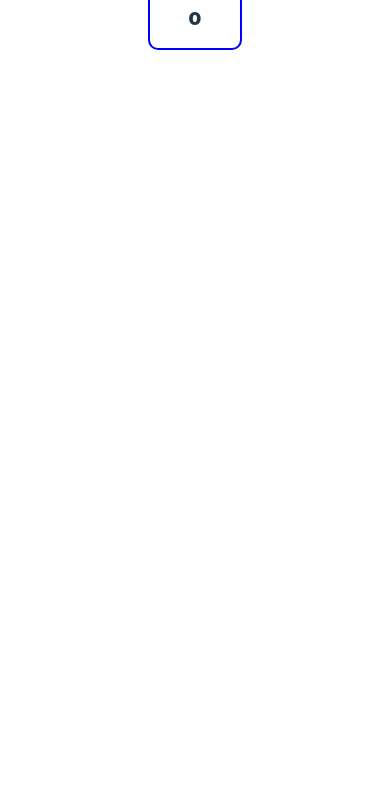
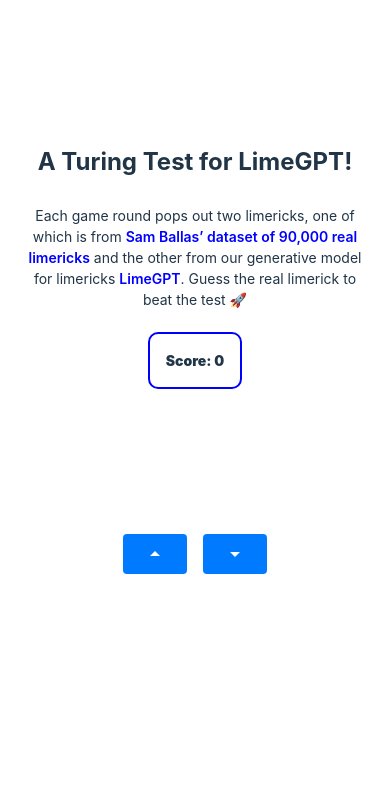
Before and after one commit to RajdeepSarkar2000/limerick-game, a React (Vite) app: page / in a window 390 px wide. Shown: the top 808 px of the page. Built offline with nearby package versions, Linux system fonts and the light colour scheme; a web font is replaced by a local one.

Commit message:
added media queries

```diff
--- a/src/App.jsx
+++ b/src/App.jsx
@@ -33,26 +33,34 @@
 
 
 
-const Container = styled('div')({
+const Container = styled('div')(({ theme }) => ({
   display: 'flex',
   flexDirection: 'column',
   alignItems: 'center',
   justifyContent: 'center',
   height: '100vh',
-  padding : '0 180px'
-});
+  padding: '0 20px',
+  [theme.breakpoints.down('md')]: {
+    padding: '0 20px',
+  },
+}));
 
-const Title = styled('h1')({
+const Title = styled('h1')(({ theme }) => ({
   fontSize: '42px',
   marginBottom: '16px',
+   [theme.breakpoints.down('md')]: {
+    fontSize: '24px',
+  },
+}));
 
-});
-
-const Details = styled('p')({
+const Details = styled('p')(({ theme }) => ({
   fontSize: '18px',
   marginBottom: '8px',
   textAlign: 'center',
-});
+   [theme.breakpoints.down('md')]: {
+    fontSize: '14px',
+  },
+}));
 
 const Score  = styled(Details)({
   fontWeight: '900',
@@ -68,12 +76,16 @@
   marginBottom: '16px',
 });
 
-const LimerickText = styled('p')({
+const LimerickText = styled('p')(({ theme }) => ({
   fontSize: '16px',
   color: 'white',
   whiteSpace: 'pre-line',
-  margin : 0
-});
+  margin : 0 ,
+  [theme.breakpoints.down('md')]: {
+    fontSize: '14px',
+  },
+
+}));
 
 const ButtonContainer = styled('div')({
   display: 'flex',
@@ -172,7 +184,7 @@
 }, [score, gameOver,higherScore,lowerScore]);
 
   const handleLower = () => {
-  if (nextLimerick?.isAI > currentLimerick?.isAI) {
+  if (nextLimerick?.isAI < currentLimerick?.isAI) {
     setLowerScore(lowerScore + 1);
     setScore(score + 1);
     saveScoreToFirestore(score + 1);
@@ -187,7 +199,7 @@
 };
 
 const handleHigher = () => {
-  if (nextLimerick?.isAI < currentLimerick?.isAI) {
+  if (nextLimerick?.isAI > currentLimerick?.isAI) {
      setHigherScore(higherScore + 1);
     setScore(score + 1);
     saveScoreToFirestore(score + 1);
@@ -230,11 +242,15 @@
 
 
   return (
-    <Container>
+    <Container style={{
+      '@media (min-width: 960px)': {
+        padding: ' 20px',
+      },
+    }}>
 
       <Title >A Turing Test for LimeGPT!
 </Title>
-      <Details>Each game round pops out two limericks, one of which is from (Sam Ballas’ dataset of 90,000 real limericks) and the other from our generative model for limericks (<Link href="https://www.youtube.com/watch?v=8ybW48rKBME">LimeGPT</Link>). Guess the real limerick to beat the test 🚀
+      <Details>Each game round pops out two limericks, one of which is from <Link href="https://github.com/sballas8/PoetRNN/blob/master/data/limericks.csv"> Sam Ballas’ dataset of 90,000 real limericks</Link> and the other from our generative model for limericks <Link href="https://github.com/kunal-bhar/lime-GPT">LimeGPT</Link>. Guess the real limerick to beat the test 🚀
  </Details>
       <Score>Score: {score}</Score>
 
@@ -244,13 +260,13 @@
             <LimerickText>{currentLimerick.text}
           </LimerickText>
           </LimerickContainer>
-           <img style={{height:"50px",width:"auto",alignSelf:"flex-start"}} src="/notes-img.png"/>
+
           <ButtonContainer>
             <ChooseButton onClick={handleHigher}><ArrowDropUpIcon/></ChooseButton>
             <ChooseButton onClick={handleLower}><ArrowDropDownIcon/></ChooseButton>
 
           </ButtonContainer>
-            <img style={{height:"50px",width:"auto",alignSelf:"flex-end",marginBottom:"32px"}} src="/ml.png"/>
+
           <LimerickContainer>
             <LimerickText>{nextLimerick.text}</LimerickText>
 
```
